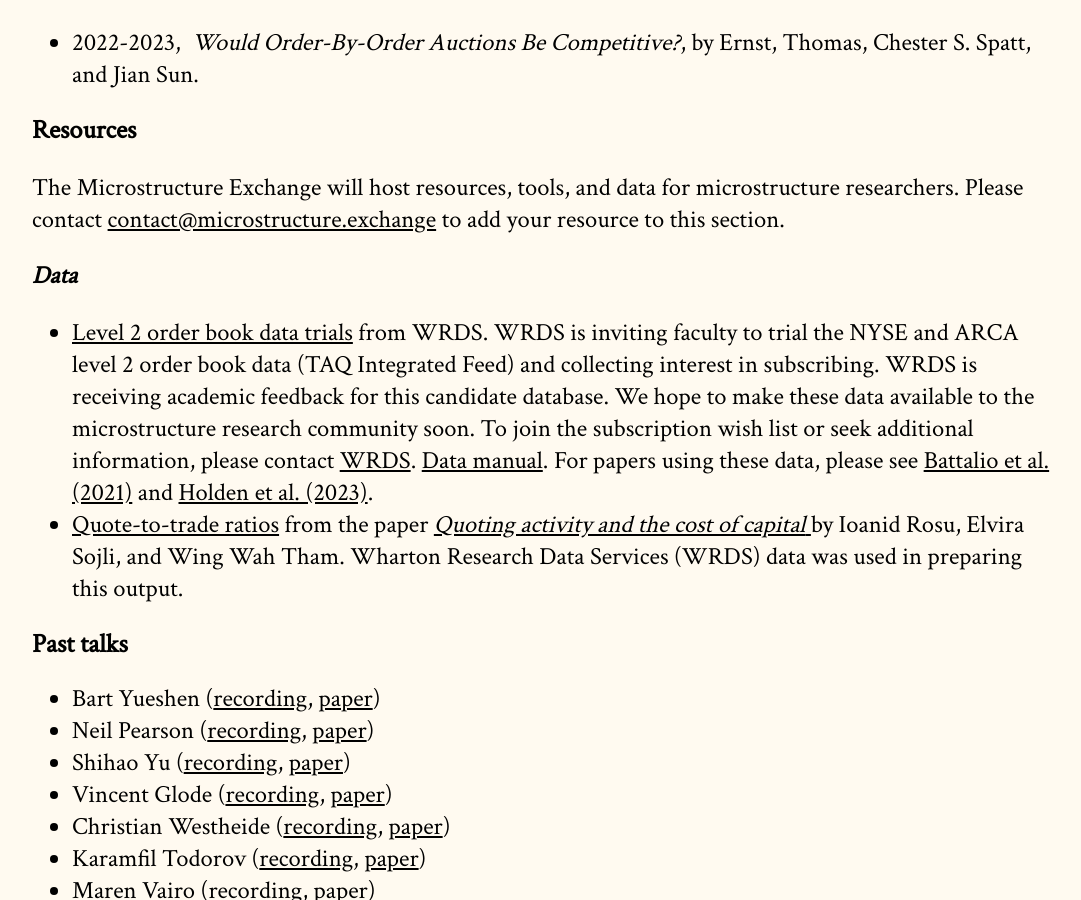
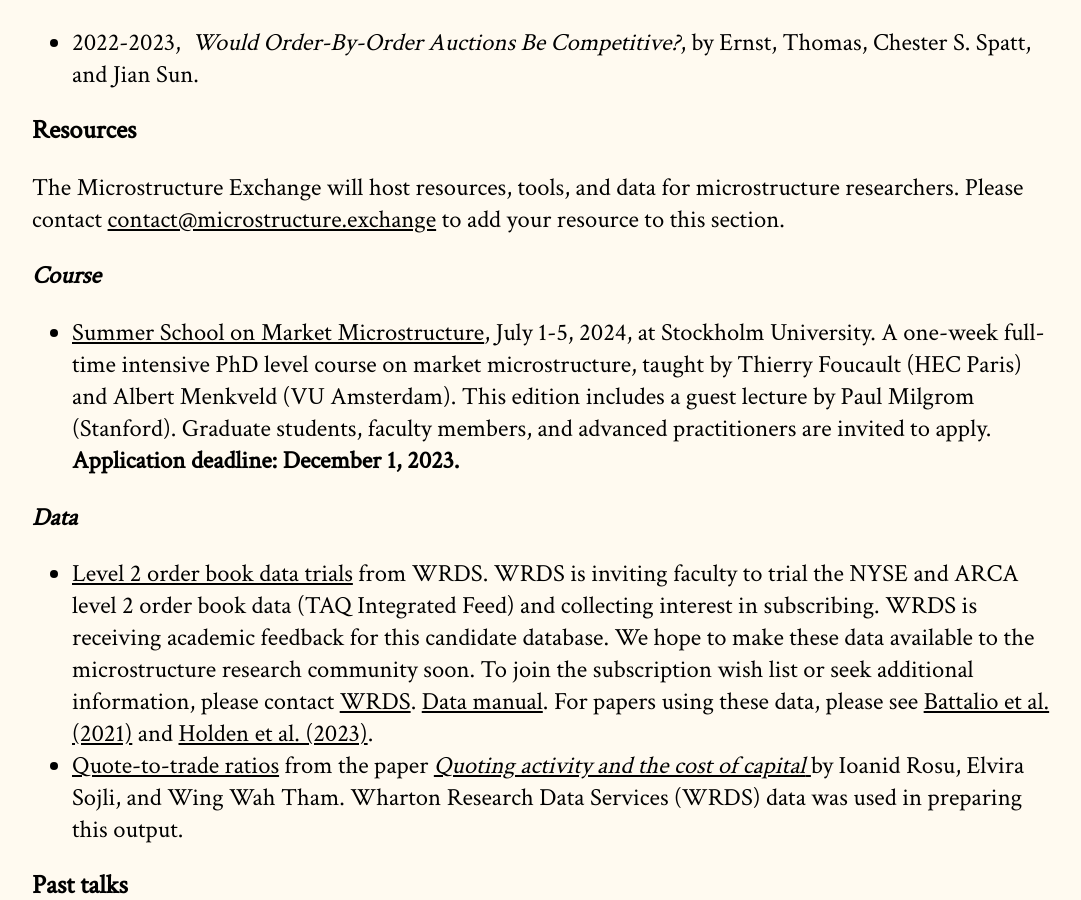
Before and after one commit to cpfiffer/microstructure.exchange, a Jekyll site: the page built from index.md, in a window 1280 px wide and 900 px high, scrolled down 2348 px. Shown: the whole window, without its empty margins (96-1177 px from the left). Built offline with Jekyll 4.4.1, drawn with Linux system fonts in a browser that asks for light colours; some web fonts are replaced.

Commit message:
Update index.md

```diff
--- a/index.md
+++ b/index.md
@@ -58,6 +58,9 @@ WRDS is sponsoring the TME best paper award. Every academic year, all papers pre
 ## Resources
 
 The Microstructure Exchange will host resources, tools, and data for microstructure researchers. Please contact [contact@microstructure.exchange](mailto:contact@microstructure.exchange) to add your resource to this section.
+
+### Course
+- [Summer School on Market Microstructure](https://microstructure-course.com/), July 1-5, 2024, at Stockholm University. A one-week full-time intensive PhD level course on market microstructure, taught by Thierry Foucault (HEC Paris) and Albert Menkveld (VU Amsterdam). This edition includes a guest lecture by Paul Milgrom (Stanford). Graduate students, faculty members, and advanced practitioners are invited to apply. **Application deadline: December 1, 2023.**
 
 ### Data
 
```
